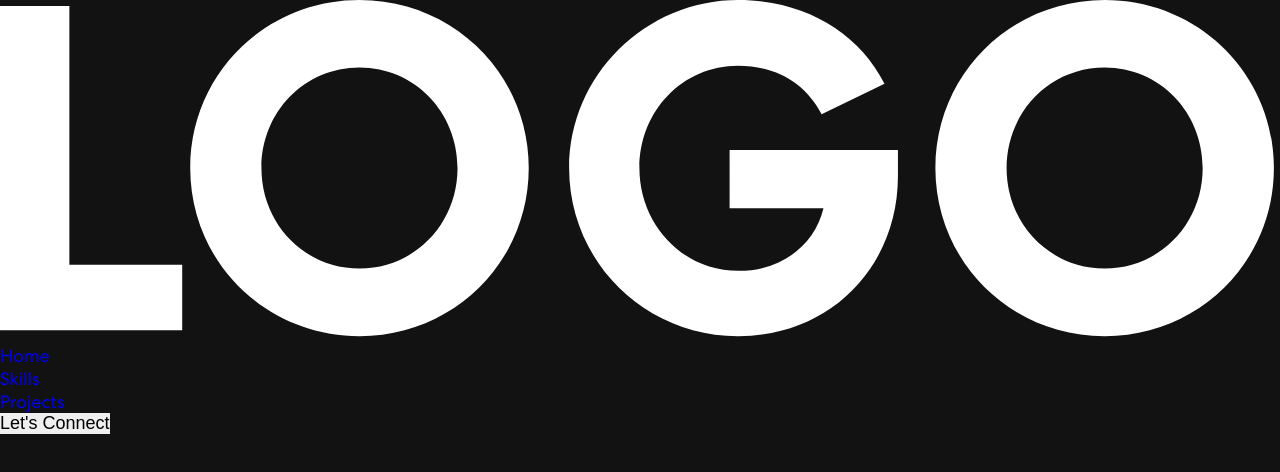
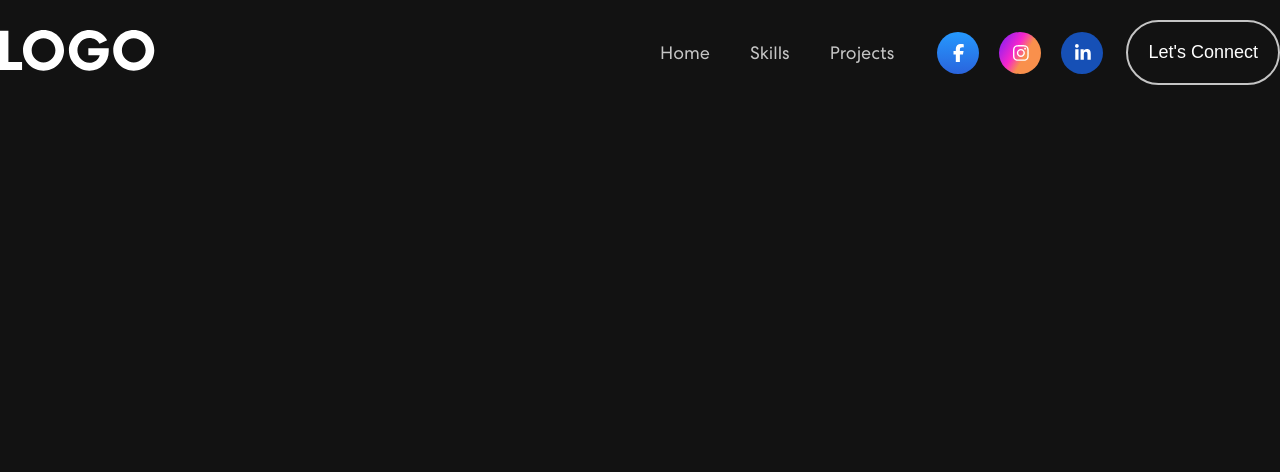
Before and after one commit to minhnhutbui/vue-portfolio, a Vue app: page / in a window 1280 px wide. Shown: the top 472 px of the page. Built offline with nearby package versions, Linux system fonts and the light colour scheme.

Commit message:
Implement navigation bar component

```diff
--- a/src/components/NavBar.vue
+++ b/src/components/NavBar.vue
@@ -1,34 +1,130 @@
 <template>
-  <div id="nav">
+	<div id="nav" class="grid wide">
 		<div class="nav_left">
-        <img src="../assets/img/logo.svg" alt="Logo">
+			<img src="../assets/img/logo.svg" alt="Logo" />
 		</div>
 		<div class="nav_right">
 			<div class="nav_right--items">
 				<ul>
-                <li><a href="#">Home</a></li>
-                <li><a href="#">Skills</a></li>
-                <li><a href="#">Projects</a></li>
+					<li v-for="item in items" :key="item.name">
+						<a href="#">{{ item.name }}</a>
+					</li>
 				</ul>
 			</div>
-        <div class="nav_right--social">
+			<div class="nav_right--socials">
 				<ul>
-                <li><a href="#"></a></li>
-                <li><a href="#"></a></li>
-                <li><a href="#"></a></li>
+					<li v-for="social in socials" :key="social.name">
+						<a href="#">
+							<font-awesome-icon :icon="social.icon_classes" />
+						</a>
+					</li>
 				</ul>
 			</div>
-        <button class="nav_right--button">Let's Connect</button>
+			<button
+				v-for="button in buttons"
+				:key="button.name"
+				class="nav_right--button"
+			>
+				{{ button.text }}
+			</button>
 		</div>
 	</div>
 </template>
 
 <script>
+import { ref } from "vue";
+import navbar from "../data/nav_bar.yml";
+
 export default {
-
-}
+	setup() {
+		const items = ref(navbar.data.items);
+		const socials = ref(navbar.data.socials);
+		const buttons = ref(navbar.data.buttons);
+		return { items, socials, buttons };
+	},
+};
 </script>
 
-<style scoped>
-
+<style lang="scss">
+#nav {
+	display: flex;
+	justify-content: space-between;
+	align-items: center;
+	padding: 20px 0;
+	.nav_right {
+		display: flex;
+		justify-content: space-between;
+		align-items: center;
+		width: 50%;
+		.nav_right--items {
+			ul {
+				li {
+					a {
+						padding: 10px 20px;
+						color: var(--grey);
+					}
+				}
+			}
+		}
+		.nav_right--socials {
+			ul {
+				li {
+					padding: 10px;
+					a {
+						border-radius: 50%;
+						padding: 10px;
+						width: 42px;
+						height: 42px;
+						display: flex;
+						align-items: center;
+						justify-content: center;
+						transition: box-shadow 0.3s;
+						&:hover {
+							box-shadow: 0 0 0 10px rgba(255, 255, 255, 0.4);
+							color: #fff;
+						}
+					}
+					a:has(.fa-facebook-f) {
+						background: linear-gradient(#2599fe, #2a64dd);
+					}
+					a:has(.fa-instagram) {
+						background: linear-gradient(
+							120deg,
+							#731dfc 0,
+							#f726cb 40%,
+							#f9904c 60%
+						);
+					}
+					a:has(.fa-linkedin-in) {
+						background: #1650b6;
+					}
+				}
+			}
+		}
+	}
+	.nav_right--button {
+		background-color: transparent;
+		color: var(--white);
+		border: 2px solid var(--grey);
+		height: 100%;
+		padding: 20px;
+		border-radius: 50px;
+		-webkit-transition: color 0.3s, background-color 0.3s;
+		-moz-transition: color 0.3s, background-color 0.3s;
+		transition: color 0.3s, background-color 0.3s;
+		&:hover {
+			color: var(--black);
+			background-color: var(--white);
+		}
+	}
+	ul {
+		display: flex;
+		li {
+			a {
+				display: block;
+				color: var(--white);
+			}
+		}
+	}
+}
 </style>
--- /dev/null
+++ b/src/data/nav_bar.yml
@@ -0,0 +1,18 @@
+data:
+  items:
+    - name: Home
+      href: "#"
+    - name: Skills
+      href: "#"
+    - name: Projects
+      href: "#"
+  socials:
+    - name: facebook
+      icon_classes: fa-brands fa-facebook-f
+    - name: instagram
+      icon_classes: fa-brands fa-instagram
+    - name: linkedin
+      icon_classes: fa-brands fa-linkedin-in
+  buttons:
+    - name: connect
+      text: Let's Connect
```
Lines whose indentation alone changed are shown as unchanged.
